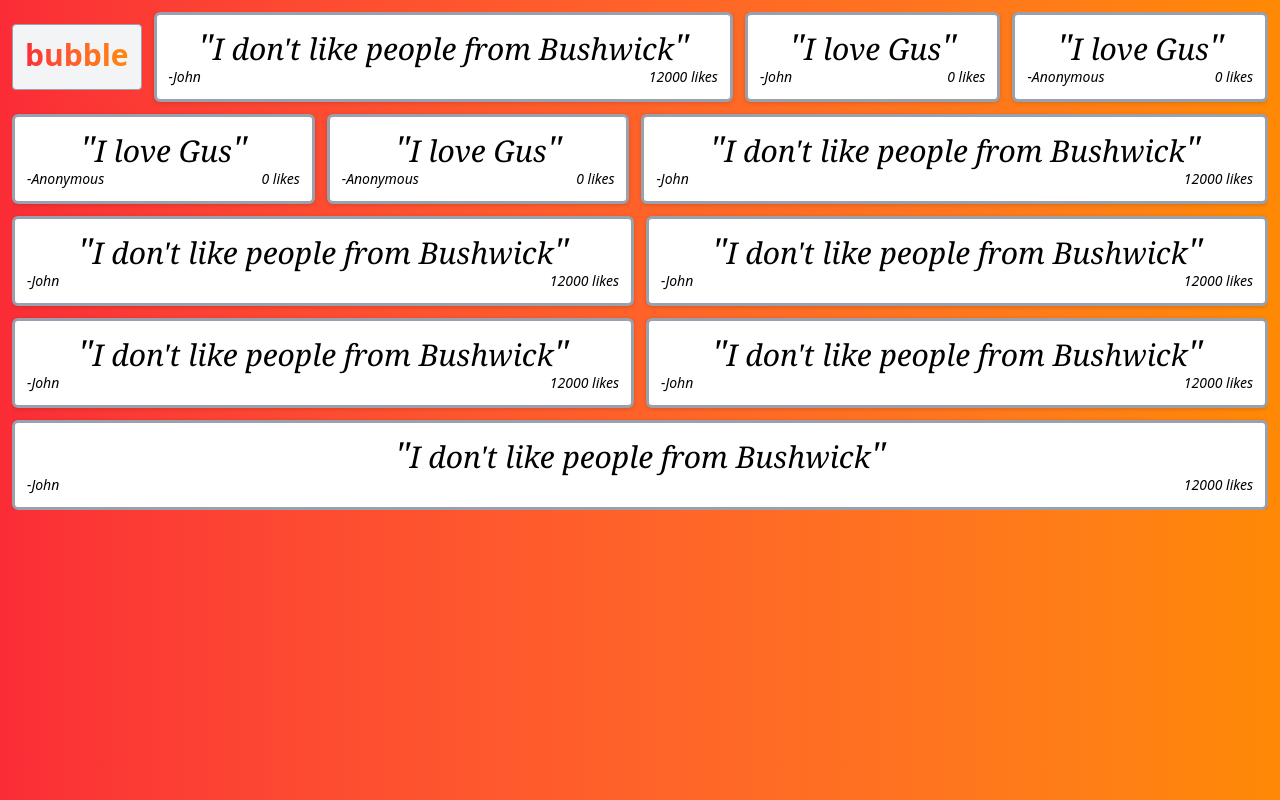
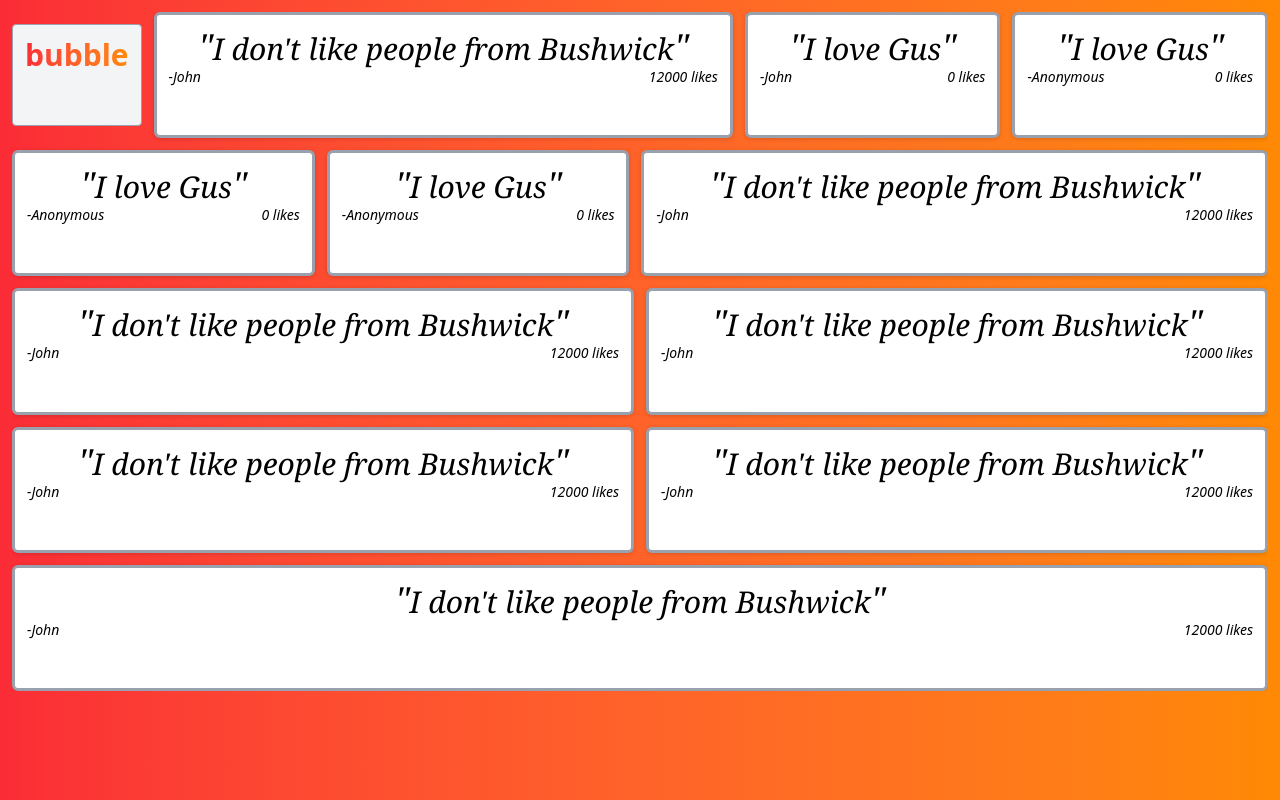
Before and after one commit to JohnSwiftC/bubble, a React (Vite) app: page / in a window 1280 px wide. Built offline with nearby package versions, Linux system fonts and the light colour scheme.

Commit message:
add like animation

```diff
--- a/src/App.jsx
+++ b/src/App.jsx
@@ -8,7 +8,7 @@
     <>
       <div className="fixed inset-0 w-screen bg-gradient-to-r from-red-500 to-orange-400 p-3">
 
-        <div className="h-content overflow-scroll flex flex-wrap gap-3">
+        <div className="h-7/8 overflow-scroll flex flex-wrap gap-3 rounded">
           <div className="text-center bg-gray-100 border border-gray-400 mb-3 p-3 rounded mt-3">
             <p className="text-transparent bg-clip-text font-bold text-3xl bg-gradient-to-r from-red-500 to-orange-400">
               bubble
--- a/src/comps/Quote.jsx
+++ b/src/comps/Quote.jsx
@@ -20,6 +20,11 @@
             setLiked(true);
             setLikeCount(likeCount + 1);
 
+            setScale(scale + 10);
+
+            const to = setTimeout(() => {
+                setScale(scale - 3);
+            }, 100);
 
             // You know the drill :)
         }
@@ -28,7 +33,7 @@
 
     return (
         <>
-            <div className={`bg-white p-3 rounded-md grow-1 text-center drop-shadow-sm border border-3 border-solid ${liked ? "border-purple-400" : "border-gray-400"} hover:z-50 transition`}
+            <div className={`bg-white p-3 rounded-md grow-1 text-center drop-shadow-sm border border-3 border-solid ${liked ? "border-purple-500" : "border-gray-400"} hover:z-50 transition`}
                 style={{ transform: `scale(1, ${scale/100})` }}
                 onClick={onClick}
                 onMouseEnter={() => setScale(107)} // I manually handle hovering here so I can have full control over the scale for other animations
```
